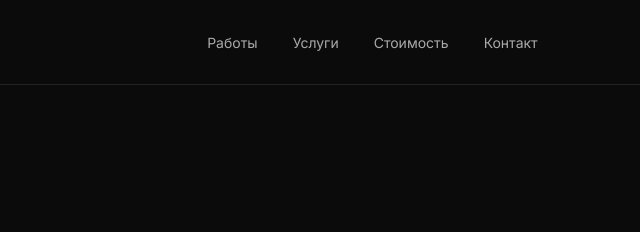
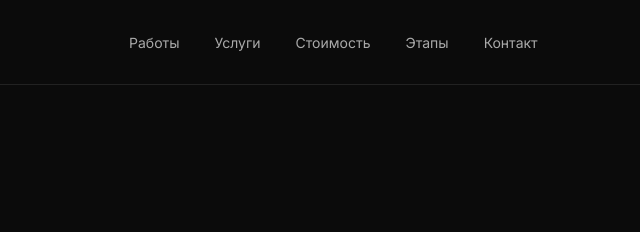
Before and after one commit to Timofey636/ferri-portfolio, a plain HTML site: page index.html in a window 1280 px wide. Shown: the top 232 px of the page, 640-1280 px from the left. Drawn offline with Linux system fonts and the light colour scheme.

Commit message:
Update index.html

```diff
--- a/index.html
+++ b/index.html
@@ -14,6 +14,7 @@
   <a href="#works">Работы</a>
   <a href="#services">Услуги</a>
   <a href="#pricing">Стоимость</a>
+  <a href="#workflow">Этапы</a>
   <a href="#contact">Контакт</a>
 </nav>
 </header>
```
